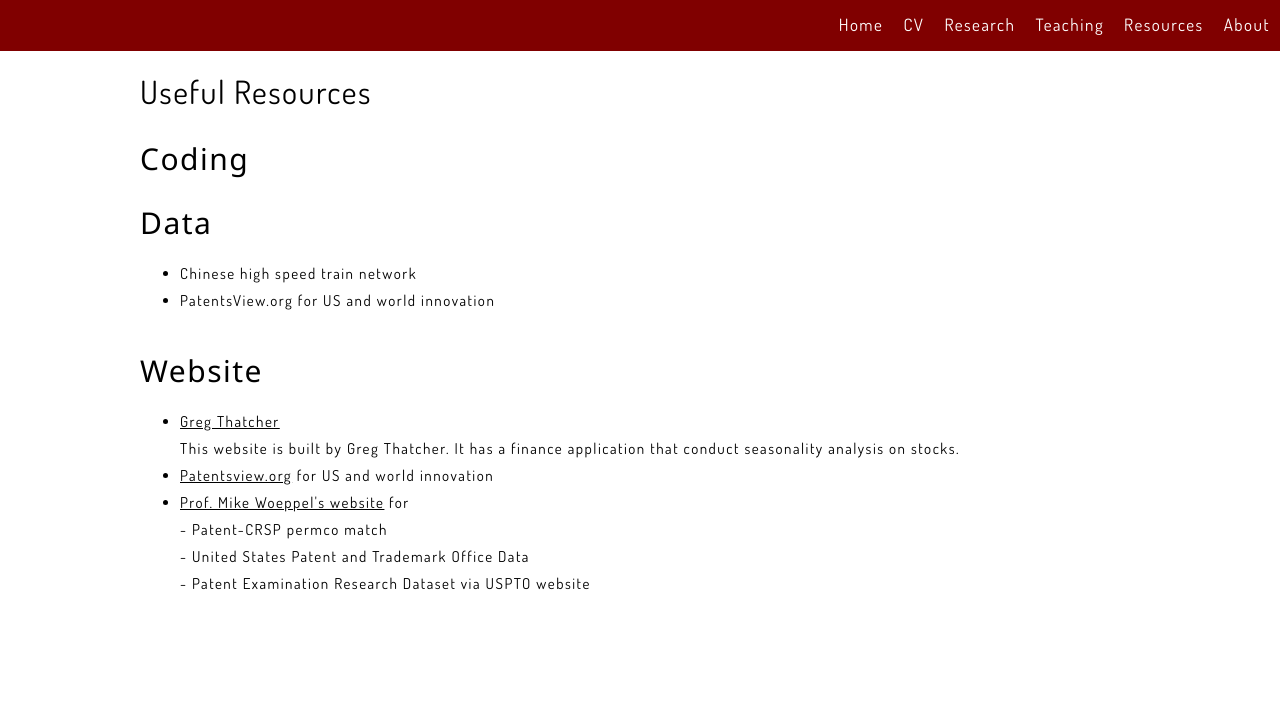
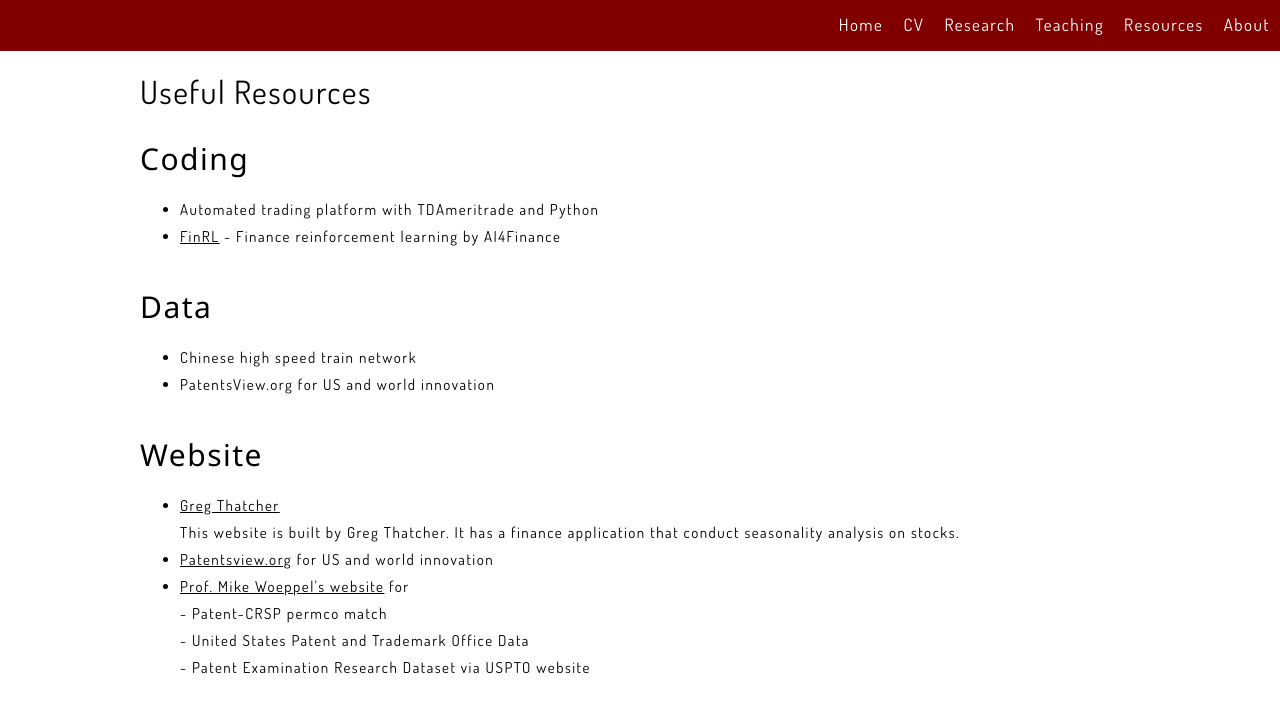
Before and after one commit to xieyutongcn/xieyutongcn.github.io, a Jekyll site: the page built from Resources.html, in a window 1280 px wide. Shown: the top 713 px of the page. Built offline with Jekyll 4.4.1, drawn with Linux system fonts in a browser that asks for light colours.

Commit message:
Update Resources.html

```diff
--- a/Resources.html
+++ b/Resources.html
@@ -6,6 +6,10 @@
     <div class="content">
         <h1>Useful Resources</h1>
         <h2>Coding</h2>
+        <ul>
+            <li>Automated trading platform with TDAmeritrade and Python</li>
+            <li><a href = "https://github.com/AI4Finance-LLC/FinRL">FinRL</a> - Finance reinforcement learning by AI4Finance</li>
+        </ul>
         <h2>Data</h2>
         <ul>
             <li>Chinese high speed train network</li>
```
